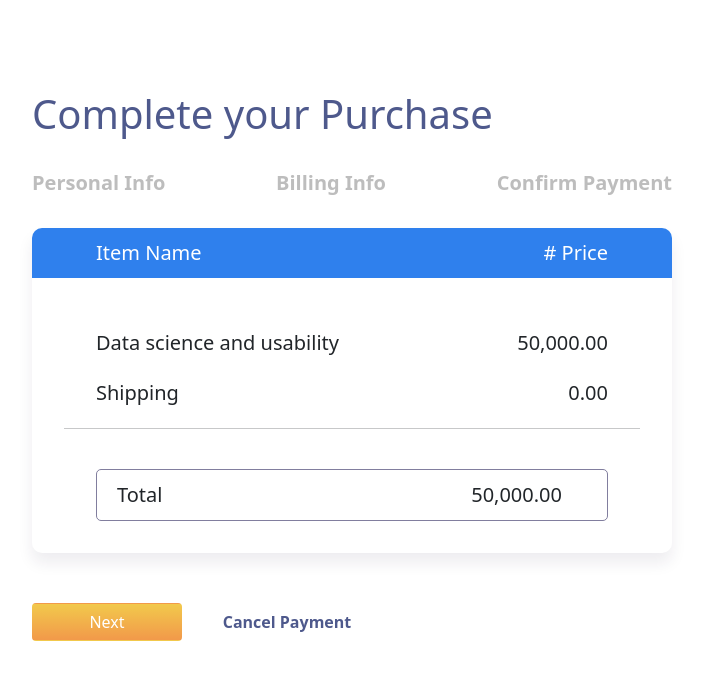
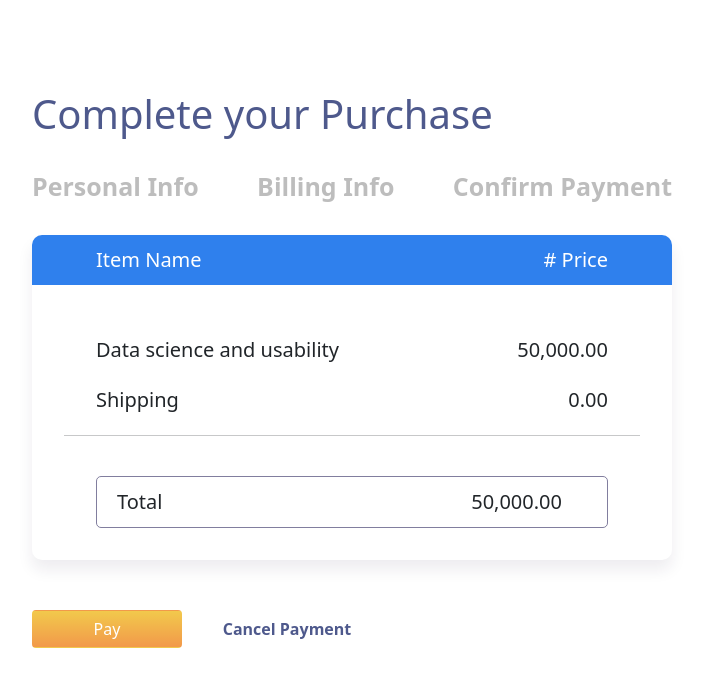
Before and after one commit to david-osas/iqube-task-one, a React (Create React App) app in the folder task-one/: page /payment in a window 1280 px wide. Shown: the top 686 px of the page, without its empty margins (288-991 px from the left). Built offline with nearby package versions, Linux system fonts and the light colour scheme.

Commit message:
Add proper routing

```diff
--- a/task-one/src/components/App.js
+++ b/task-one/src/components/App.js
@@ -13,26 +13,27 @@ function App() {
           <h1 className='app-heading'>Complete your Purchase</h1>
           <Tab />
           <Form stage='personal' />
-          <ButtonGroup />
+          <ButtonGroup stage='personal' />
         </Route>
+
         <Route exact path='/billing'>
           <h1 className='app-heading'>Complete your Purchase</h1>
           <Tab />
           <Form stage='billing' />
-          <ButtonGroup />
+          <ButtonGroup stage='billing'/>
         </Route>
+
         <Route exact path='/payment'>
           <h1 className='app-heading'>Complete your Purchase</h1>
           <Tab />
           <ConfirmPayment />
-          <ButtonGroup />
+          <ButtonGroup stage='payment'/>
         </Route>
+
         <Route exact path='/complete'>
           <CompletePayment />
         </Route>
-
       </Switch>
-
     </div>
   );
 }
--- a/task-one/src/components/ButtonGroup.js
+++ b/task-one/src/components/ButtonGroup.js
@@ -1,9 +1,27 @@
+import {useHistory} from 'react-router-dom';
 
-function ButtonGroup(){
+function ButtonGroup({stage}){
+  let history = useHistory();
+  let btnFilledText = stage === 'payment'? 'Pay' : 'Next';
+
+  function nextStage(){
+    if(stage === 'personal'){
+      history.push('/billing');
+
+    }else if(stage === 'billing'){
+      history.push('/payment');
+
+    }else if(stage === 'payment'){
+      history.push('/complete');
+
+    }else{
+      history.push('/personal');
+    }
+  }
 
   return(
     <div className='app-btn-group'>
-      <button type='button' className="btn app-btn-filled">Next</button>
+      <button type='button' className="btn app-btn-filled" onClick={nextStage}>{btnFilledText}</button>
       <span className='app-btn-text'>Cancel Payment</span>
     </div>
   );
--- a/task-one/src/components/ConfirmPayment.js
+++ b/task-one/src/components/ConfirmPayment.js
@@ -18,7 +18,7 @@ function ConfirmPayment(){
       <div className='app-card-header'>
         <Row first='Item Name' second='# Price'/>
       </div>
-      {details.map((item) => <div className='app-card-text'>
+      {details.map((item) => <div key={item.name} className='app-card-text'>
         <Row first={item.name} second={item.price}/>
       </div>)}
       <hr className='app-rule'/>
--- a/task-one/src/components/Tab.js
+++ b/task-one/src/components/Tab.js
@@ -1,12 +1,11 @@
-import {Link} from 'react-router-dom';
 
 function Tab(){
 
   return(
     <div className='app-tab'>
-      <Link to='/' className='tab-link' >Personal Info</Link>
-      <Link to='/billing' className='tab-link' >Billing Info</Link>
-      <Link to='/payment' className='tab-link' >Confirm Payment</Link>
+      <span to='/' className='tab-link' >Personal Info</span>
+      <span to='/billing' className='tab-link' >Billing Info</span>
+      <span to='/payment' className='tab-link' >Confirm Payment</span>
     </div>
   );
 }
--- a/task-one/src/general.css
+++ b/task-one/src/general.css
@@ -11,10 +11,9 @@
   margin-bottom: 30px;
 }
 .tab-link{
-  text-decoration: none;
   color: #BDBDBD;
   font-weight: 600;
-  font-size: 20px;
+  font-size: 25px;
 }
 .app-btn-group{
   margin-top: 50px;
```
Also changed, not shown: 1 other file (tests, documents, lock files or other folders).
